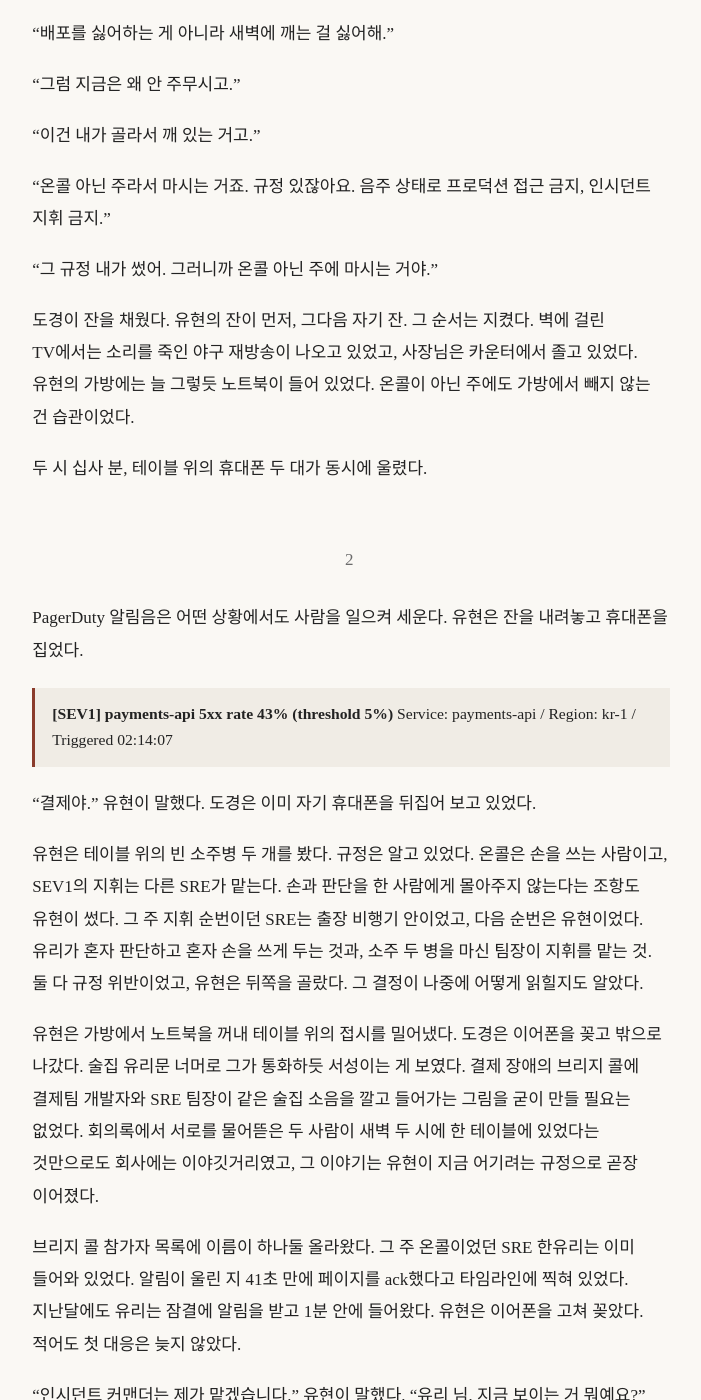
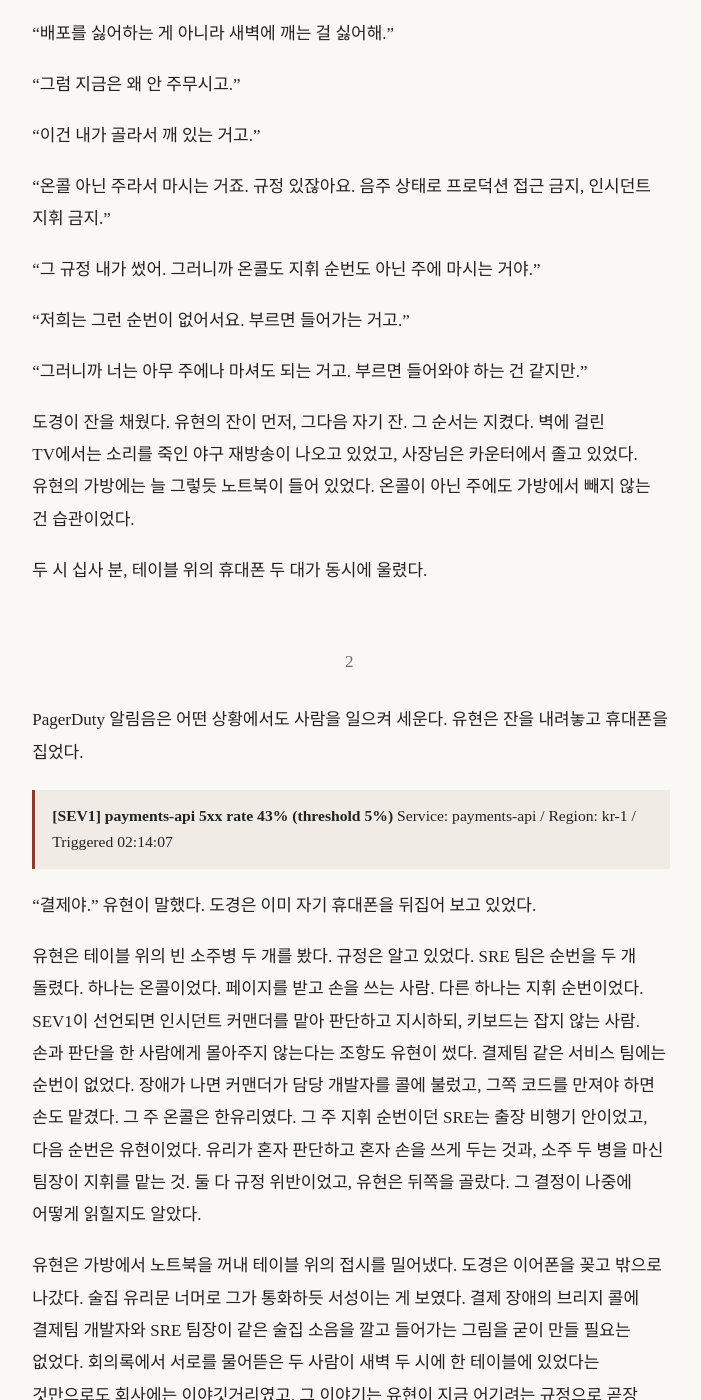
Before and after one commit to benelog/postmortem, a Jekyll site: the page built from _episodes/episode-1.md, in a window 1280 px wide and 1400 px high, scrolled down 1316 px. Shown: the whole window, without its empty margins (289-990 px from the left). Built offline with Jekyll 4.4.1, drawn with Linux system fonts in a browser that asks for light colours; some of the changed text lies outside the part shown.

Commit message:
1화에 온콜·지휘 순번·손 역할 정리: SRE 팀이 두 순번을 돌리고 결제팀은 순번 없이 호출되는 구조를 명시, 12화 한 줄 보정

```diff
--- a/_episodes/episode-1.md
+++ b/_episodes/episode-1.md
@@ -28,7 +28,11 @@ layout: episode
 
 "온콜 아닌 주라서 마시는 거죠. 규정 있잖아요. 음주 상태로 프로덕션 접근 금지, 인시던트 지휘 금지."
 
-"그 규정 내가 썼어. 그러니까 온콜 아닌 주에 마시는 거야."
+"그 규정 내가 썼어. 그러니까 온콜도 지휘 순번도 아닌 주에 마시는 거야."
+
+"저희는 그런 순번이 없어서요. 부르면 들어가는 거고."
+
+"그러니까 너는 아무 주에나 마셔도 되는 거고. 부르면 들어와야 하는 건 같지만."
 
 도경이 잔을 채웠다. 유현의 잔이 먼저, 그다음 자기 잔. 그 순서는 지켰다. 벽에 걸린 TV에서는 소리를 죽인 야구 재방송이 나오고 있었고, 사장님은 카운터에서 졸고 있었다. 유현의 가방에는 늘 그렇듯 노트북이 들어 있었다. 온콜이 아닌 주에도 가방에서 빼지 않는 건 습관이었다.
 
@@ -43,11 +47,11 @@ PagerDuty 알림음은 어떤 상황에서도 사람을 일으켜 세운다. 유
 
 "결제야." 유현이 말했다. 도경은 이미 자기 휴대폰을 뒤집어 보고 있었다.
 
-유현은 테이블 위의 빈 소주병 두 개를 봤다. 규정은 알고 있었다. 온콜은 손을 쓰는 사람이고, SEV1의 지휘는 다른 SRE가 맡는다. 손과 판단을 한 사람에게 몰아주지 않는다는 조항도 유현이 썼다. 그 주 지휘 순번이던 SRE는 출장 비행기 안이었고, 다음 순번은 유현이었다. 유리가 혼자 판단하고 혼자 손을 쓰게 두는 것과, 소주 두 병을 마신 팀장이 지휘를 맡는 것. 둘 다 규정 위반이었고, 유현은 뒤쪽을 골랐다. 그 결정이 나중에 어떻게 읽힐지도 알았다.
+유현은 테이블 위의 빈 소주병 두 개를 봤다. 규정은 알고 있었다. SRE 팀은 순번을 두 개 돌렸다. 하나는 온콜이었다. 페이지를 받고 손을 쓰는 사람. 다른 하나는 지휘 순번이었다. SEV1이 선언되면 인시던트 커맨더를 맡아 판단하고 지시하되, 키보드는 잡지 않는 사람. 손과 판단을 한 사람에게 몰아주지 않는다는 조항도 유현이 썼다. 결제팀 같은 서비스 팀에는 순번이 없었다. 장애가 나면 커맨더가 담당 개발자를 콜에 불렀고, 그쪽 코드를 만져야 하면 손도 맡겼다. 그 주 온콜은 한유리였다. 그 주 지휘 순번이던 SRE는 출장 비행기 안이었고, 다음 순번은 유현이었다. 유리가 혼자 판단하고 혼자 손을 쓰게 두는 것과, 소주 두 병을 마신 팀장이 지휘를 맡는 것. 둘 다 규정 위반이었고, 유현은 뒤쪽을 골랐다. 그 결정이 나중에 어떻게 읽힐지도 알았다.
 
 유현은 가방에서 노트북을 꺼내 테이블 위의 접시를 밀어냈다. 도경은 이어폰을 꽂고 밖으로 나갔다. 술집 유리문 너머로 그가 통화하듯 서성이는 게 보였다. 결제 장애의 브리지 콜에 결제팀 개발자와 SRE 팀장이 같은 술집 소음을 깔고 들어가는 그림을 굳이 만들 필요는 없었다. 회의록에서 서로를 물어뜯은 두 사람이 새벽 두 시에 한 테이블에 있었다는 것만으로도 회사에는 이야깃거리였고, 그 이야기는 유현이 지금 어기려는 규정으로 곧장 이어졌다.
 
-브리지 콜 참가자 목록에 이름이 하나둘 올라왔다. 그 주 온콜이었던 SRE 한유리는 이미 들어와 있었다. 알림이 울린 지 41초 만에 페이지를 ack했다고 타임라인에 찍혀 있었다. 지난달에도 유리는 잠결에 알림을 받고 1분 안에 들어왔다. 유현은 이어폰을 고쳐 꽂았다. 적어도 첫 대응은 늦지 않았다.
+브리지 콜 참가자 목록에 이름이 하나둘 올라왔다. 유리는 이미 들어와 있었다. 알림이 울린 지 41초 만에 페이지를 ack했다고 타임라인에 찍혀 있었다. 지난달에도 유리는 잠결에 알림을 받고 1분 안에 들어왔다. 유현은 이어폰을 고쳐 꽂았다. 적어도 첫 대응은 늦지 않았다.
 
 "인시던트 커맨더는 제가 맡겠습니다." 유현이 말했다. "유리 님, 지금 보이는 거 뭐예요?"
 
```
Also changed, not shown: _episodes/episode-12.md (+1 -1 lines).
